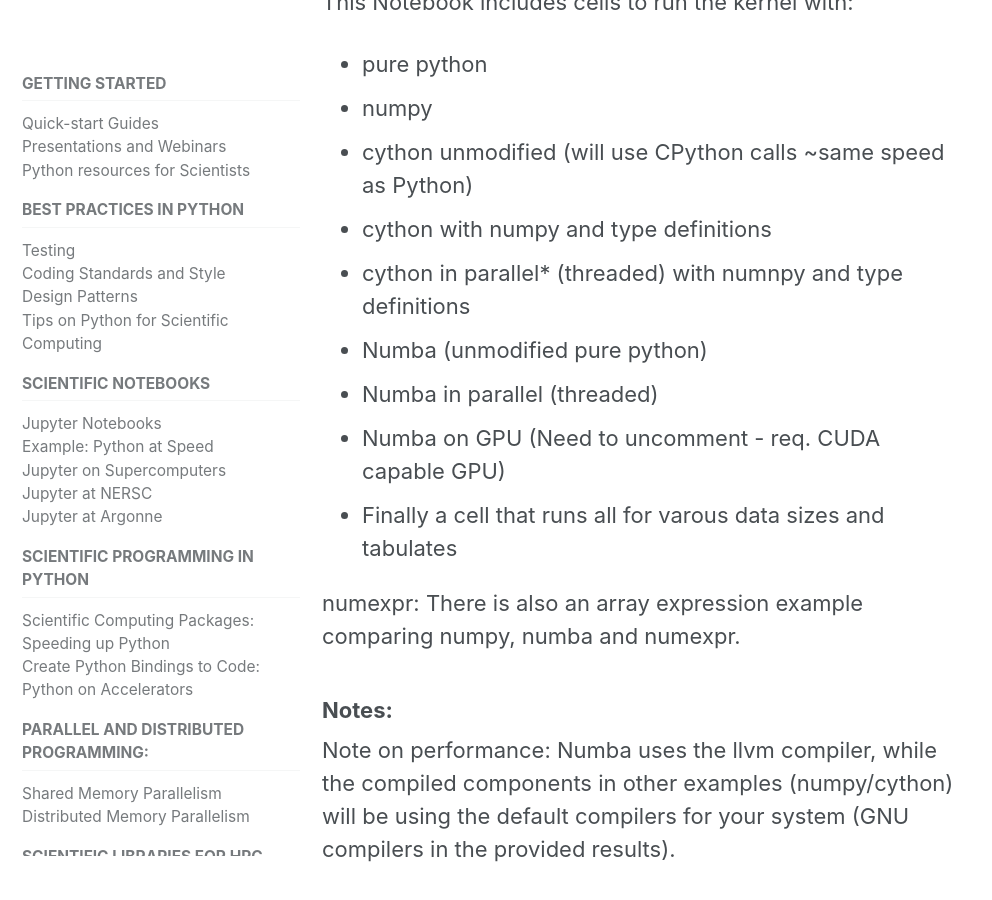
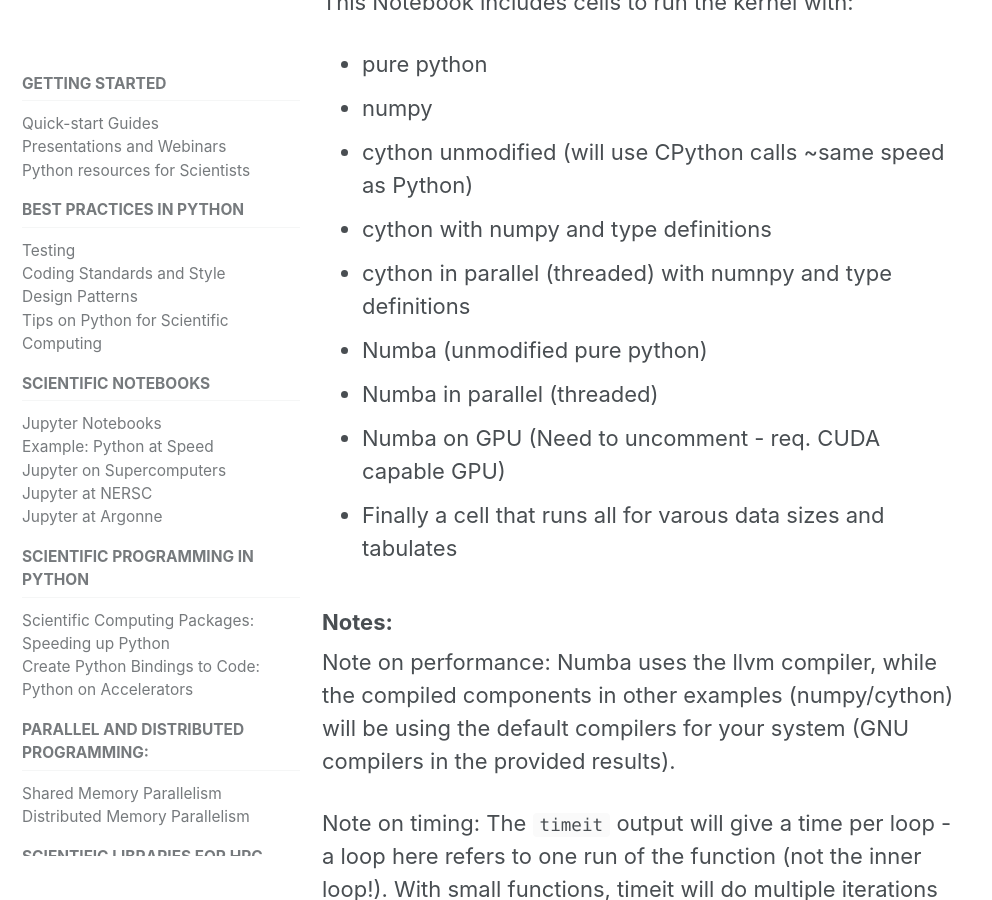
Before and after one commit to betterscientificsoftware/python-for-hpc, a Jekyll site: the page built from notebooks/running_compiled_examples.md, in a window 1280 px wide and 900 px high, scrolled down 1869 px. Shown: the whole window, without its empty margins (0-992 px from the left). Built offline with Jekyll 4.4.1, drawn with Linux system fonts in a browser that asks for light colours; cached includes are drawn as plain includes; nearby versions of some CDN libraries.

Commit message:
Remove numexpr as this is out of place here

```diff
--- a/notebooks/running_compiled_examples.md
+++ b/notebooks/running_compiled_examples.md
@@ -64,14 +64,11 @@
  - numpy
  - cython unmodified (will use CPython calls ~same speed as Python)
  - cython with numpy and type definitions
- - cython in parallel* (threaded) with numnpy and type definitions
+ - cython in parallel (threaded) with numnpy and type definitions
  - Numba (unmodified pure python)
  - Numba in parallel (threaded)
  - Numba on GPU (Need to uncomment - req. CUDA capable GPU)
  - Finally a cell that runs all for varous data sizes and tabulates
-
-numexpr:
-There is also an array expression example comparing numpy, numba and numexpr.
 
 
 ### Notes:
```
Also changed, not shown: 1 other file.
